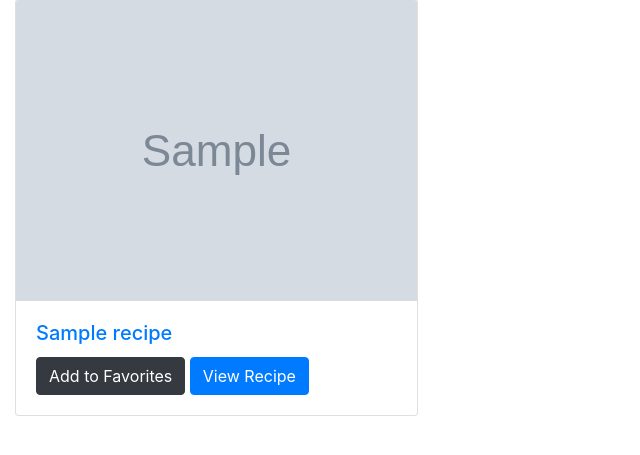
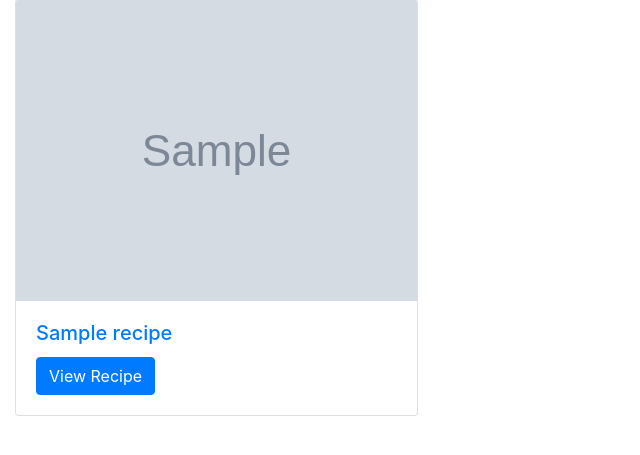
Before and after one commit to ChicoState/GroceryGenerator, a Django app: template templates/index.html in a window 1280 px wide. Shown: the part 279-734 px from the top of the page, without its empty margins (0-640 px from the left). Run offline with Django 3.2, Linux system fonts and the light colour scheme; the template is opened without the code that fills it: most values are stand-ins (such as "Sample title", 1, 10 or a date in 2020); grey boxes marked "Sample" are stand-in pictures; some libraries are stand-ins or nearby versions.

Commit message:
updated cards to expand to modal and added buttons to modal fotter

```diff
--- a/templates/index.html
+++ b/templates/index.html
@@ -22,7 +22,6 @@
 		    <img class="card-img-top" src={{recipe.image}} alt="Card image cap">
 		    <div class="card-body">
 		      	<h5 class="card-title"><a href={{recipe.sourceUrl}}>{{recipe.title}}</a></h5>
-		      	<a class="btn btn-dark" href="favorites/add/{{recipe.id}}">Add to Favorites</a>
 		      	<!-- Button trigger modal -->
 				<button type="button" class="btn btn-primary" data-toggle="modal" data-target="#recipeModal_{{recipe.id}}">
 				  View Recipe
@@ -47,7 +46,10 @@
 				      </div>
 				      <div class="modal-footer">
 				        <button type="button" class="btn btn-secondary" data-dismiss="modal">Close</button>
-				        <button type="button" class="btn btn-primary">Save changes</button>
+				        <a class="btn btn-dark" href="recipe/{{recipe.id}}">View Full Recipe</a>
+				        <form action="favorites/add/{{recipe.id}}" method="POST">
+						  <input class="btn btn-dark" type="submit" value="Add to Favorites">
+						</form>
 				      </div>
 				    </div>
 				  </div>
```
